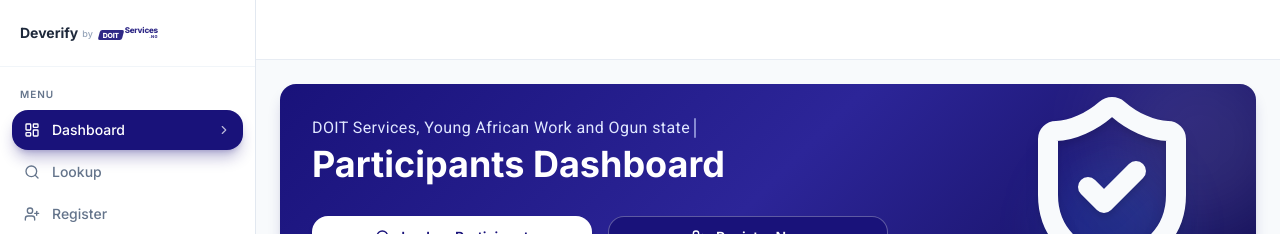
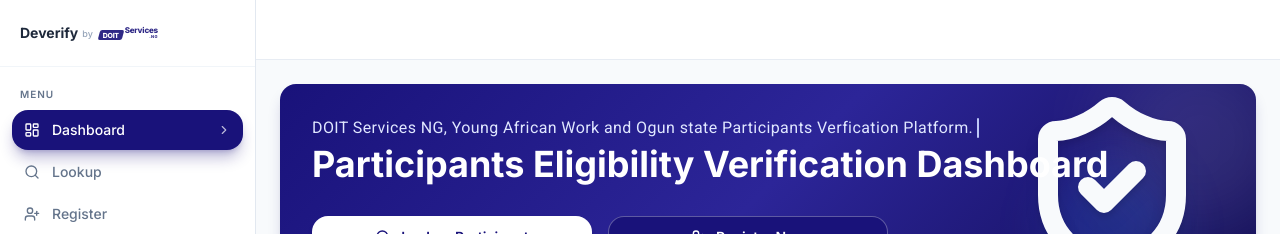
Before and after one commit to ELAN-WADE/Deverify-by-Doit-services, a React (Vite) app: page / in a window 1280 px wide. Shown: the top 234 px of the page. Built offline with nearby package versions, Linux system fonts and the light colour scheme; no server answers.

Commit message:
feat: update dashboard copy per user request

```diff
--- a/src/pages/Dashboard.tsx
+++ b/src/pages/Dashboard.tsx
@@ -20,7 +20,7 @@
   const { stats } = useParticipantStore();
 
   const [typedText, setTypedText] = useState('');
-  const fullText = "DOIT Services, Young African Work and Ogun state";
+  const fullText = "DOIT Services NG, Young African Work and Ogun state Participants Verfication Platform.";
 
   useEffect(() => {
     let typeInterval: any;
@@ -127,7 +127,7 @@
               <span className={`w-0.5 h-4 lg:h-5 bg-indigo-200 ml-1 rounded-full ${typedText.length === fullText.length ? 'animate-pulse' : 'opacity-100'}`} />
             </p>
             <h2 className="text-2xl lg:text-4xl font-bold text-white mb-8 leading-tight">
-              Participants Dashboard
+              Participants Eligibility Verification Dashboard
             </h2>
             <div className="flex flex-row gap-2 sm:gap-4 max-w-xl">
               <button
```
